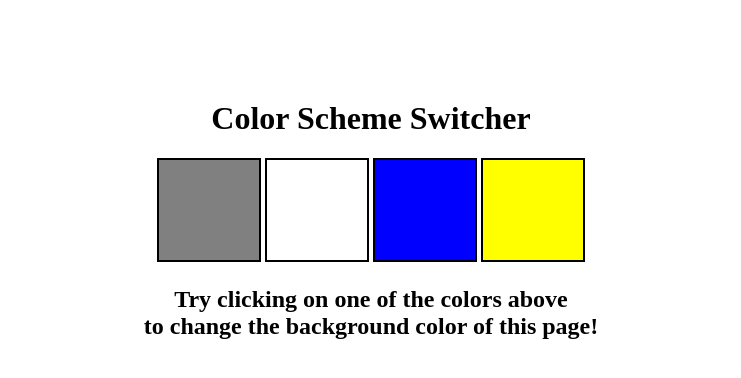
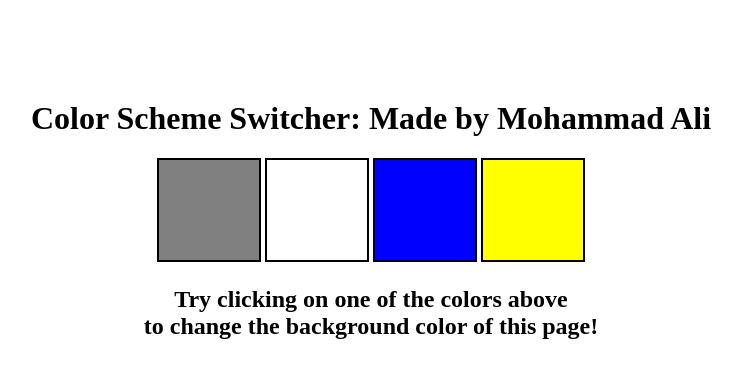
Before and after one commit to mdalii69/JavaScript, a plain HTML site: page JS/Projects/BGC-Changer/index.html in a window 1280 px wide. Shown: the whole page, without its empty margins (269-1010 px from the left). Drawn offline with Linux system fonts and the light colour scheme.

Commit message:
Background Color Changer

```diff
--- a/JS/Projects/BGC-Changer/index.html
+++ b/JS/Projects/BGC-Changer/index.html
@@ -9,7 +9,7 @@
   </head>
   <body>
     <div class="canvas">
-      <h1>Color Scheme Switcher</h1>
+      <h1>Color Scheme Switcher: Made by Mohammad Ali</h1>
       <span class="button" id="grey"></span>
       <span class="button" id="white"></span>
       <span class="button" id="blue"></span>
```
